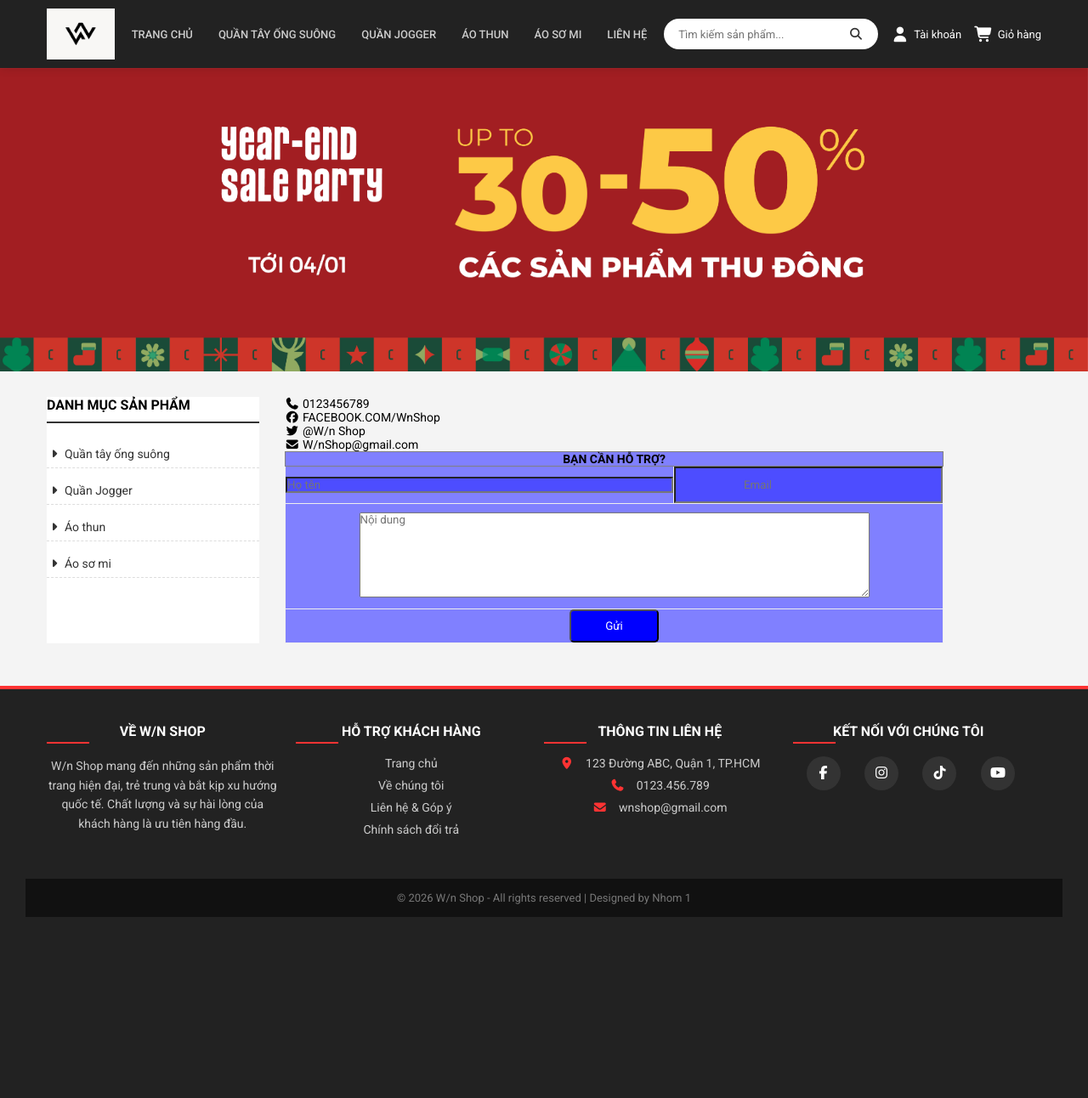
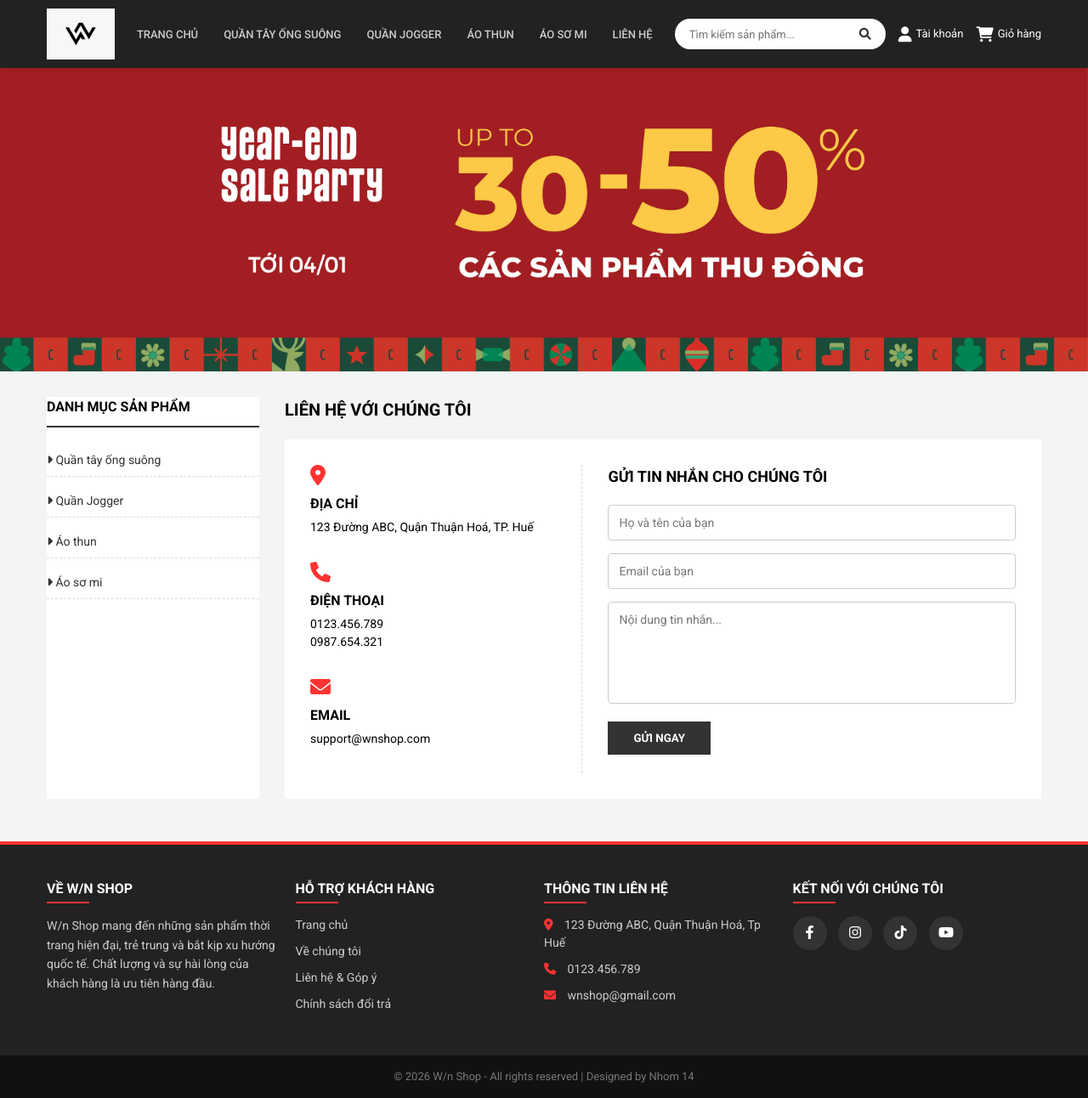
Before and after one commit to AnhTun-1511/WEB_AO_QUAN, a PHP site: page /index.php?quanly=lienhe in a window 1280 px wide. Shown: the whole page at 85% size. Before the commit the page ends 1079 px from the top, so only its background shows below. Run offline with PHP 8.4, Linux system fonts and the light colour scheme; data comes from the database, SQL or seed files in the repository; some libraries are stand-ins or nearby versions.

Commit message:
thiet ke giao dien gio hang, lien he va sua 1 so loi lien quan den hien thi san pham

```diff
--- a/DuAnWeb/css/style.css
+++ b/DuAnWeb/css/style.css
@@ -11,6 +13,7 @@
 body {
     background-color: #f4f4f4;
     font-size: 14px;
+    line-height: 1.5;
 }
 
 .wrapper {
@@ -293,33 +311,21 @@ p.title_price {
     bottom: 20px;
 }
 
-/* --- FOOTER --- */
-.footer {
-    background-color: #333;
-    color: white;
-    padding: 30px;
-    text-align: center;
-    margin-top: 50px;
-}
-
-.footer a {
-    color: white;
-    text-decoration: none;
-    margin: 0 15px;
-}
-/* --- TRANG CHI TIẾT SẢN PHẨM --- */
+/* =========================================
+   7. TRANG CHI TIẾT SẢN PHẨM
+   ========================================= */
 .wrapper_detail {
-    display: flex; /* Chia 2 cột */
+    display: flex;
     gap: 30px;
     background: white;
     padding: 20px;
     border-radius: 5px;
 }
 
-/* Cột Ảnh */
 .detail_img {
     width: 40%;
 }
+
 .detail_img img {
     width: 100%;
     height: auto;
@@ -383,12 +385,202 @@ p.title_price {
     background-color: #ff3333;
 }
 
-.btn-add-cart i {
-    margin-right: 10px;
+/* =========================================
+   8. TRANG LIÊN HỆ
+   ========================================= */
+.contact-wrapper {
+    display: flex;
+    gap: 30px;
+    background: white;
+    padding: 30px;
+    margin-top: 20px;
 }
-/* --- FOOTER STYLE --- */
+
+.contact-info {
+    width: 40%;
+    border-right: 1px dashed #ddd;
+    padding-right: 20px;
+}
+
+.info-box {
+    margin-bottom: 30px;
+}
+
+.info-box i {
+    font-size: 24px;
+    color: #ff3333;
+    margin-bottom: 10px;
+}
+
+.info-box h4 {
+    font-size: 16px;
+    font-weight: bold;
+    margin-bottom: 5px;
+    text-transform: uppercase;
+}
+
+.contact-form {
+    width: 60%;
+}
+
+.contact-form h3 {
+    margin-bottom: 20px;
+    font-size: 18px;
+    text-transform: uppercase;
+}
+
+.form-group {
+    margin-bottom: 15px;
+}
+
+.form-group input,
+.form-group textarea {
+    width: 100%;
+    padding: 12px;
+    border: 1px solid #ccc;
+    border-radius: 4px;
+    outline: none;
+    font-size: 14px;
+}
+
+.form-group textarea {
+    height: 120px;
+    resize: none;
+}
+
+.form-group input:focus,
+.form-group textarea:focus {
+    border-color: #ff3333;
+}
+
+.btn-submit-contact {
+    background: #333;
+    color: white;
+    border: none;
+    padding: 12px 30px;
+    font-weight: bold;
+    cursor: pointer;
+    transition: 0.3s;
+}
+
+.btn-submit-contact:hover {
+    background: #ff3333;
+}
+
+/* =========================================
+   9. TRANG GIỎ HÀNG
+   ========================================= */
+.cart-container {
+    background: white;
+    padding: 20px;
+}
+
+.cart-table {
+    width: 100%;
+    border-collapse: collapse;
+    margin-bottom: 20px;
+}
+
+.cart-table th {
+    background: #f4f4f4;
+    padding: 15px;
+    text-align: center;
+    border-bottom: 2px solid #ddd;
+    font-weight: bold;
+}
+
+.cart-table td {
+    padding: 15px;
+    text-align: center;
+    border-bottom: 1px solid #eee;
+    vertical-align: middle;
+}
+
+.qty-box {
+    display: flex;
+    align-items: center;
+    justify-content: center;
+    gap: 10px;
+}
+
+.qty-box a {
+    background: #eee;
+    width: 25px;
+    height: 25px;
+    line-height: 25px;
+    text-align: center;
+    border-radius: 4px;
+    color: #333;
+}
+
+.qty-box a:hover {
+    background: #ccc;
+}
+
+.btn-delete {
+    color: #999;
+    font-size: 13px;
+}
+
+.btn-delete:hover {
+    color: red;
+}
+
+.cart-summary {
+    text-align: right;
+    padding-top: 20px;
+}
+
+.cart-summary p {
+    font-size: 18px;
+    font-weight: bold;
+    margin-bottom: 20px;
+}
+
+.cart-summary span {
+    color: #ff3333;
+    font-size: 22px;
+}
+
+.btn-checkout {
+    display: inline-block;
+    background: #ff3333;
+    color: white;
+    padding: 15px 40px;
+    font-weight: bold;
+    border-radius: 4px;
+    transition: 0.3s;
+}
+
+.btn-checkout:hover {
+    background: #cc0000;
+}
+
+.empty-cart {
+    text-align: center;
+    padding: 50px;
+    background: white;
+}
+
+.empty-cart p {
+    margin: 20px 0;
+    font-size: 16px;
+    color: #888;
+}
+
+.btn-continue {
+    display: inline-block;
+    padding: 10px 20px;
+    background: #333;
+    color: white;
+    border-radius: 4px;
+}
+
+/* =========================================
+10. FOOTER
+   ========================================= */
 .footer {
-    background-color: #222; /* Màu đen cùng tông với Header */
+    background-color: #222;
     color: #ccc;
     padding-top: 40px;
     margin-top: 50px;
--- a/DuAnWeb/pages/footer.php
+++ b/DuAnWeb/pages/footer.php
@@ -18,7 +18,7 @@
         <div class="footer-section contact">
             <h3>THÔNG TIN LIÊN HỆ</h3>
             <ul>
-                <li><i class="fas fa-map-marker-alt"></i> 123 Đường ABC, Quận 1, TP.HCM</li>
+                <li><i class="fas fa-map-marker-alt"></i> 123 Đường ABC, Quận Thuận Hoá, Tp Huế</li>
                 <li><i class="fas fa-phone"></i> 0123.456.789</li>
                 <li><i class="fas fa-envelope"></i> wnshop@gmail.com</li>
             </ul>
@@ -36,6 +36,6 @@
     </div>
 
     <div class="footer-bottom">
-        &copy; 2026 W/n Shop - All rights reserved | Designed by Nhom 1
+        &copy; 2026 W/n Shop - All rights reserved | Designed by Nhom 14
     </div>
 </div>
--- a/DuAnWeb/pages/main/lienhe.php
+++ b/DuAnWeb/pages/main/lienhe.php
@@ -1,56 +1,55 @@
-<!DOCTYPE html>
-<html lang="en">
-<head>
-    <meta charset="UTF-8">
-    <meta name="viewport" content="width=device-width, initial-scale=1.0">
-    <title>Document</title>
-    <link rel="stylesheet" href="../../css/style.css">
-    <link rel="stylesheet" href="https://cdnjs.cloudflare.com/ajax/libs/font-awesome/7.0.1/css/all.min.css">
-</head>
-<body>
+<h3 class="heading-product">LIÊN HỆ VỚI CHÚNG TÔI</h3>
+
 <?php
-   include __DIR__ . "/../../admincp/config/config.php";
-   if (isset($_POST['gui'])) {
+    if (isset($_POST['gui'])) {
     $hoten    = mysqli_real_escape_string($mysqli, $_POST['hoten']);
-    $email   = mysqli_real_escape_string($mysqli, $_POST['email']);
-    $noidung = mysqli_real_escape_string($mysqli, $_POST['noidung']);
+    $email    = mysqli_real_escape_string($mysqli, $_POST['email']);
+    $noidung  = mysqli_real_escape_string($mysqli, $_POST['noidung']);
 
     $sql = "INSERT INTO tbl_lienhe (hoten, email, noidung)
             VALUES ('$hoten', '$email', '$noidung')";
 
     if (mysqli_query($mysqli, $sql)) {
-        echo "<script>alert('Lưu thành công!');</script>";
+        echo "<script>alert('Cảm ơn bạn đã phản hồi. Chúng tôi sẽ liên hệ lại sớm nhất!');</script>";
     } else {
-        echo "<script>alert('Lỗi: " . mysqli_error($mysqli) . "');</script>";
+        echo "<script>alert('Có lỗi xảy ra, vui lòng thử lại.');</script>";
     }
 }
 ?>
-<div class="lienhe">
-    <div class="phone">
-        <p><i class="fa fa-phone"></i> 0123456789</p>
-        <p><i class="fab fa-facebook"></i> FACEBOOK.COM/WnShop</p>
-        <p><i class="fab fa-twitter"></i> @W/n Shop</p>
-        <p><i class="fa fa-envelope"></i> W/nShop@gmail.com</p>
+
+<div class="contact-wrapper">
+    <div class="contact-info">
+        <div class="info-box">
+            <i class="fa fa-map-marker-alt"></i>
+            <h4>Địa chỉ</h4>
+            <p>123 Đường ABC, Quận Thuận Hoá, TP. Huế</p>
+        </div>
+        <div class="info-box">
+            <i class="fa fa-phone"></i>
+            <h4>Điện thoại</h4>
+            <p>0123.456.789</p>
+            <p>0987.654.321</p>
+        </div>
+        <div class="info-box">
+            <i class="fa fa-envelope"></i>
+            <h4>Email</h4>
+            <p>support@wnshop.com</p>
+        </div>
     </div>
-    <div class="maulienhe">
-        <form method="POST" action="">
-        <table border="1" style="border-collapse:collapse; width:70%; background-color:#8080ff">
-            <tr>
-                <th colspan="2">BẠN CẦN HỖ TRỢ?</th>
-            </tr>
-            <tr style="border:none;">
-                <td><input style="background-color:#4d4dff; padding-right: 300px" type="text" name="hoten" placeholder="Họ tên"></td>
-                <td><input style="background-color:#4d4dff; padding: 12px 80px" type="email" name="email" placeholder="Email"></td>
-            </tr>
-            <tr style="border:none">
-                <td colspan="2" style="text-align:center; padding: 10px"><textarea style="width:600px; height:100px" name="noidung" placeholder="Nội dung"></textarea></td>
-            </tr>
-            <tr style="border:none">
-                <td colspan="2" style="text-align: center;"><button style="padding: 10px 40px; background-color:blue; border-radius:5px; color: white;" type="submit" name="gui">Gửi</button></td>
-            </tr>
-        </table>
+
+    <div class="contact-form">
+        <h3>Gửi tin nhắn cho chúng tôi</h3>
+        <form action="" method="POST">
+            <div class="form-group">
+                <input type="text" name="hoten" placeholder="Họ và tên của bạn" required>
+            </div>
+            <div class="form-group">
+                <input type="email" name="email" placeholder="Email của bạn" required>
+            </div>
+            <div class="form-group">
+                <textarea name="noidung" placeholder="Nội dung tin nhắn..." required></textarea>
+            </div>
+            <button type="submit" name="gui" class="btn-submit-contact">GỬI NGAY</button>
         </form>
     </div>
 </div>
-</body>
-</html>
```
Also changed, not shown: other parts of DuAnWeb/css/style.css (+43 -33 lines), DuAnWeb/pages/main/giohang.php (+62 -65 lines).
